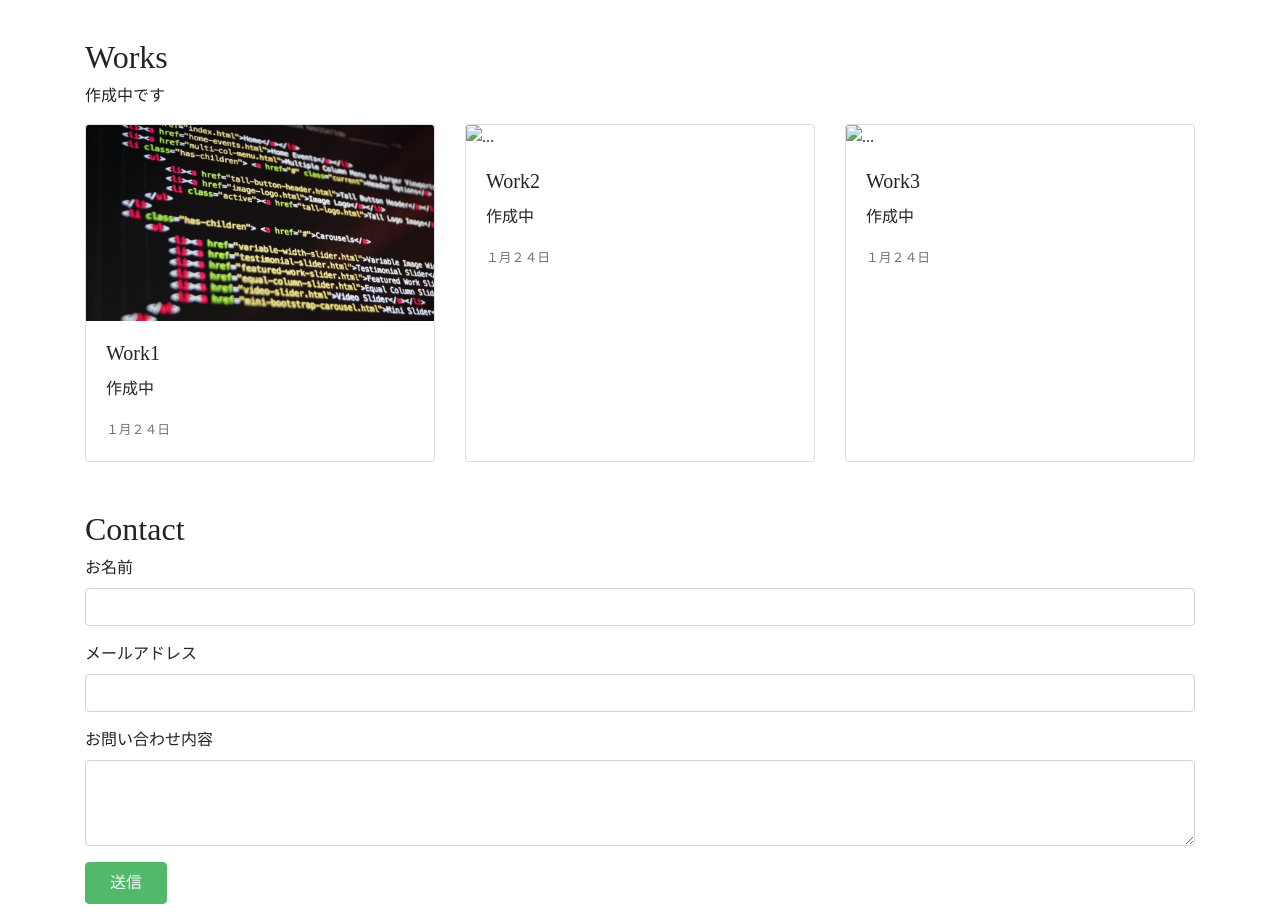
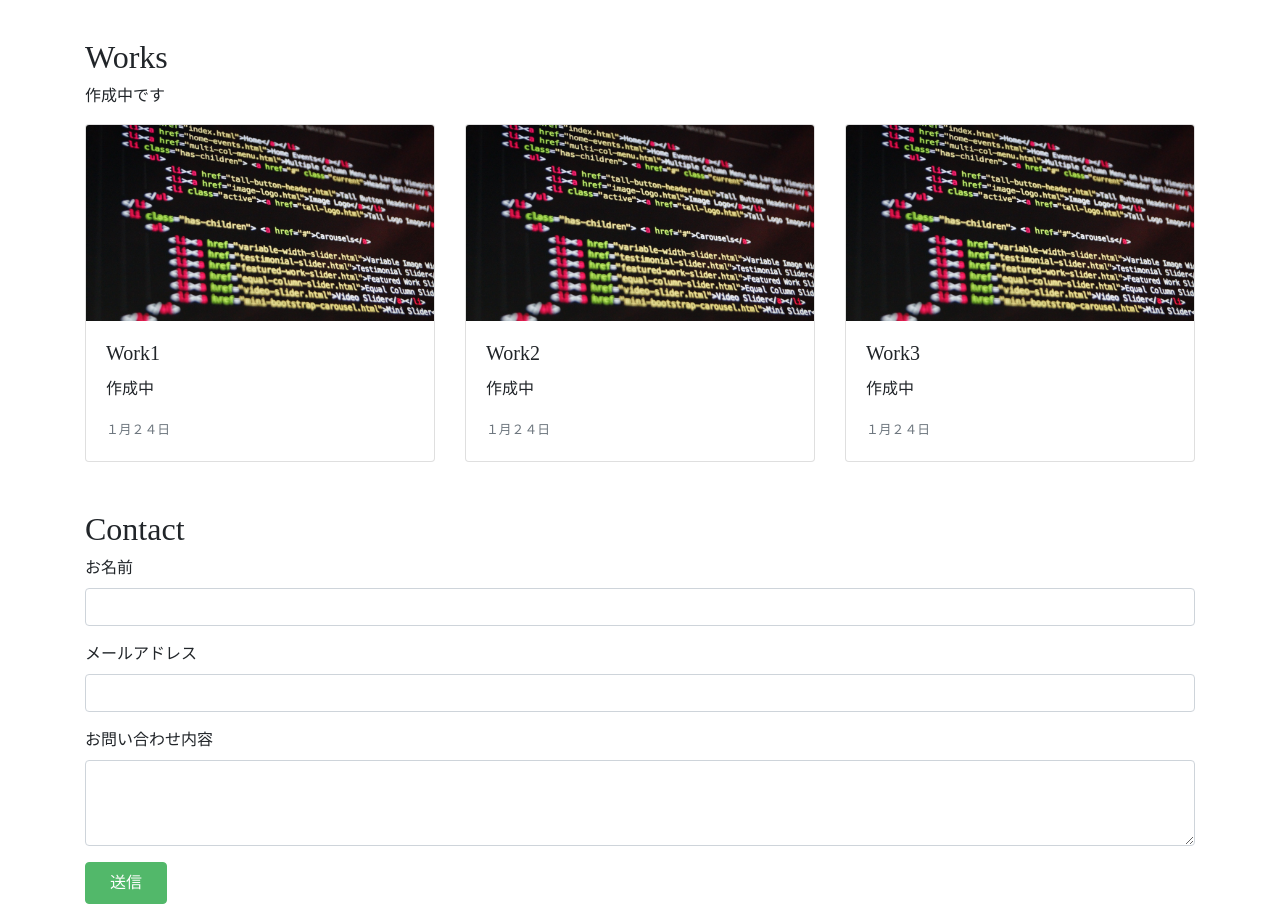
Before and after one commit to mozu621/mozu621.github.io, a plain HTML site: page index.html in a window 1280 px wide. Shown: the part 1140-2062 px from the top of the page. Drawn offline with nearby package versions, Linux system fonts and the light colour scheme.

Commit message:
Update index.html

```diff
--- a/index.html
+++ b/index.html
@@ -95,7 +95,7 @@
         </div>
       </div>
       <div class="card">
-        <img src="img/sample4.jpg" class="card-img-top" alt="...">
+        <img src="./sample4.jpg" class="card-img-top" alt="...">
         <div class="card-body">
           <h5 class="card-title">Work2</h5>
           <p class="card-text">作成中</p>
@@ -103,7 +103,7 @@
         </div>
       </div>
       <div class="card">
-        <img src="img/sample4.jpg" class="card-img-top" alt="...">
+        <img src="./sample4.jpg" class="card-img-top" alt="...">
         <div class="card-body">
           <h5 class="card-title">Work3</h5>
           <p class="card-text">作成中</p>
```
